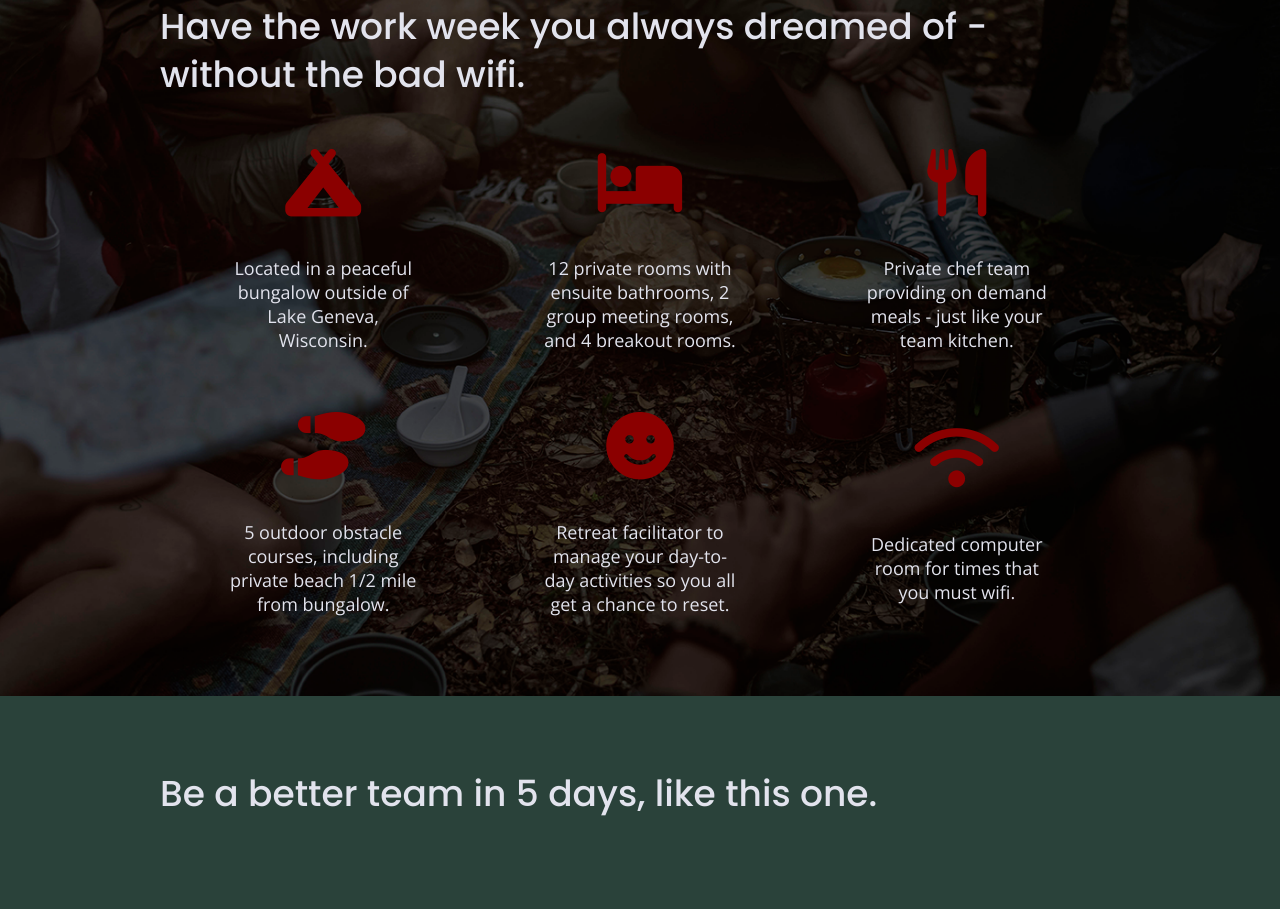
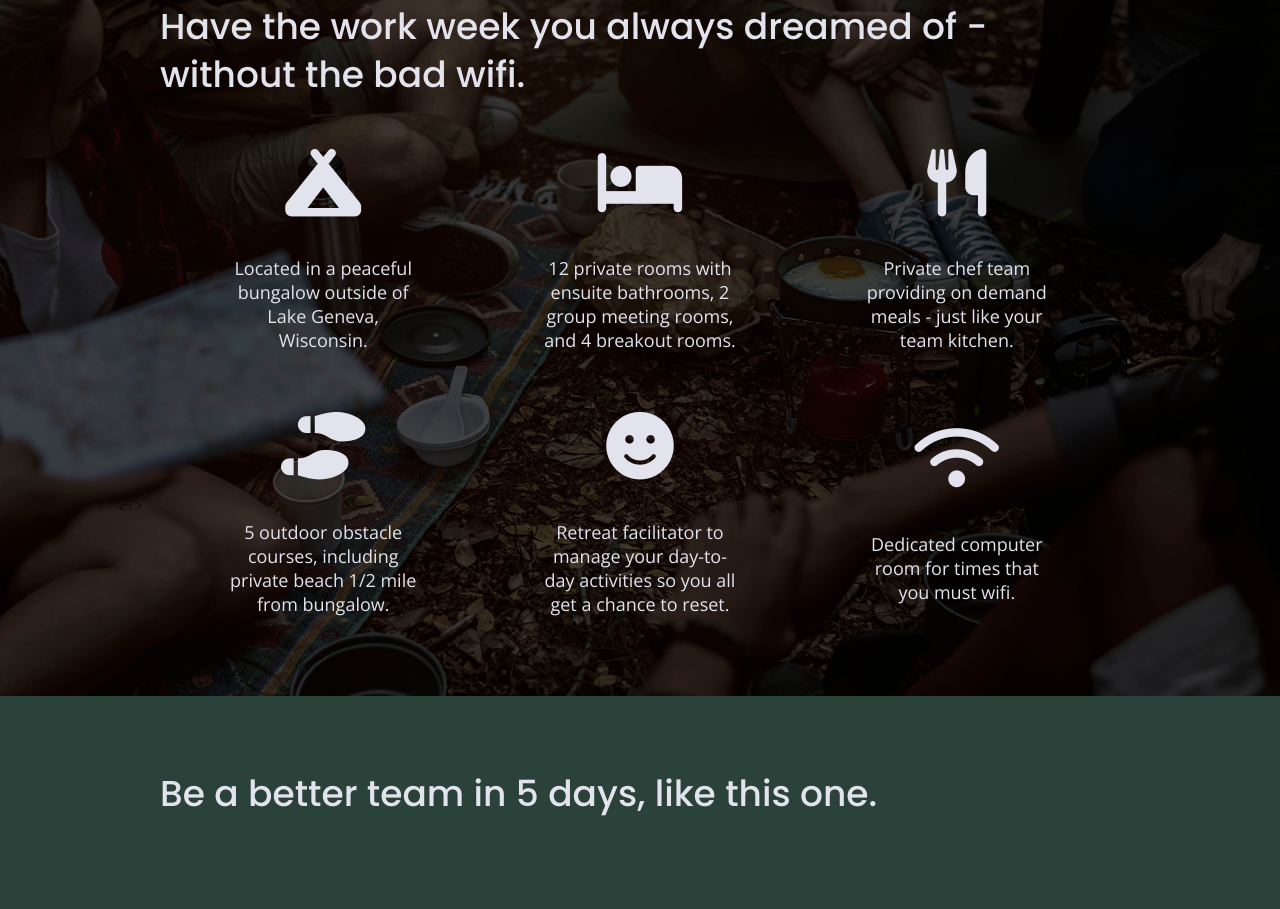
Before and after one commit to courtwinters/unplugged.retreat, a website: page index.html in a window 1280 px wide. Shown: the part 1084-1993 px from the top of the page. Drawn offline with nearby package versions, Linux system fonts and the light colour scheme.

Commit message:
Completed CSS styling

```diff
--- a/css/main.css
+++ b/css/main.css
@@ -331,8 +331,6 @@ input[type=button] {
 .features i {
   font-size: 3.75em;
   margin-bottom: 40px;
-  color: darkred;
-
 }
 .features p {
   margin: 0;
@@ -694,6 +692,8 @@ input[type=button] {
     top: 0;
     left: 0;
 
+  }
+
   .contact-section .content-wrapper h2 {
     width: 80%;
   }
```
